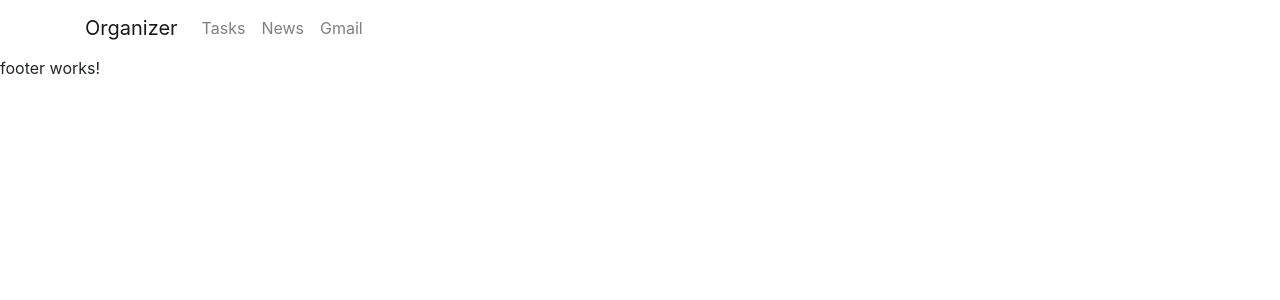
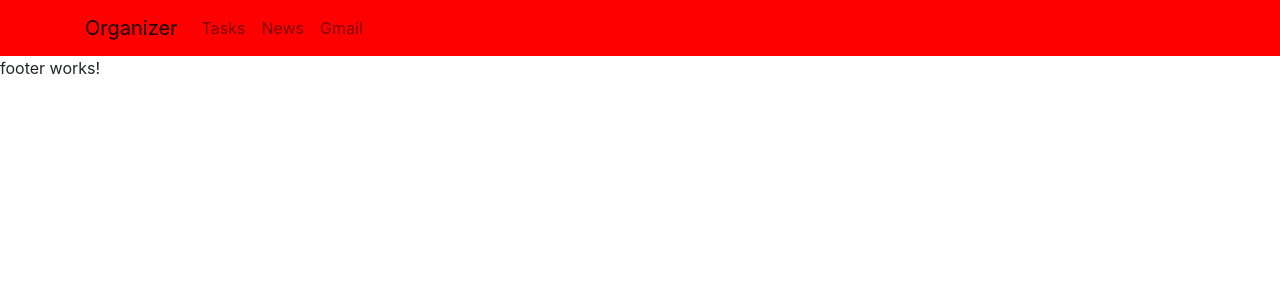
Before and after one commit to PatrykPPP/Organizer_app_front_end, an Angular app: page / in a window 1280 px wide. Shown: the top 300 px of the page. Built offline with nearby package versions, Linux system fonts and the light colour scheme.

Commit message:
Update header.component.css

```diff
--- a/src/app/shared/components/header/header.component.css
+++ b/src/app/shared/components/header/header.component.css
@@ -0,0 +1,3 @@
+.navbar{
+  background-color: red;
+}
```
